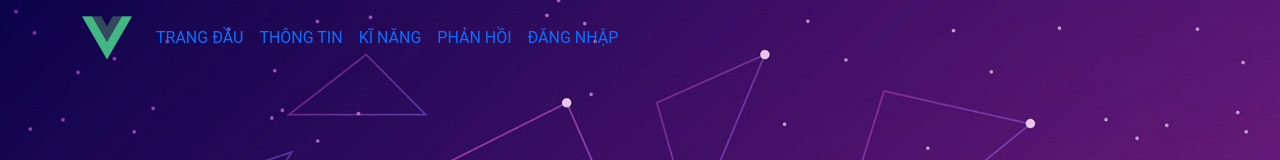
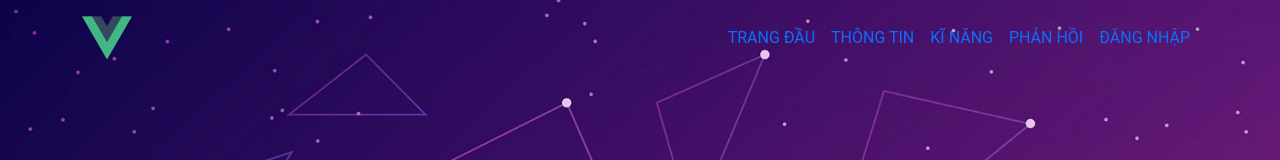
Before and after one commit to Hoanle396/info-font, a Vue app: page / in a window 1280 px wide. Shown: the top 160 px of the page. Built offline with nearby package versions, Linux system fonts and the light colour scheme; no server answers.

Commit message:
Update navbar.vue

```diff
--- a/src/components/layout/navbar.vue
+++ b/src/components/layout/navbar.vue
@@ -34,6 +34,11 @@ export default {
 }
 </script>
 <style>
+.navbar-nav{
+  /* margin-left: 30% !important; */
+  float: right;
+  margin-left:auto;
+}
 header.masthead {
     padding-top: 10.5rem;
     padding-bottom: 6rem;
```
